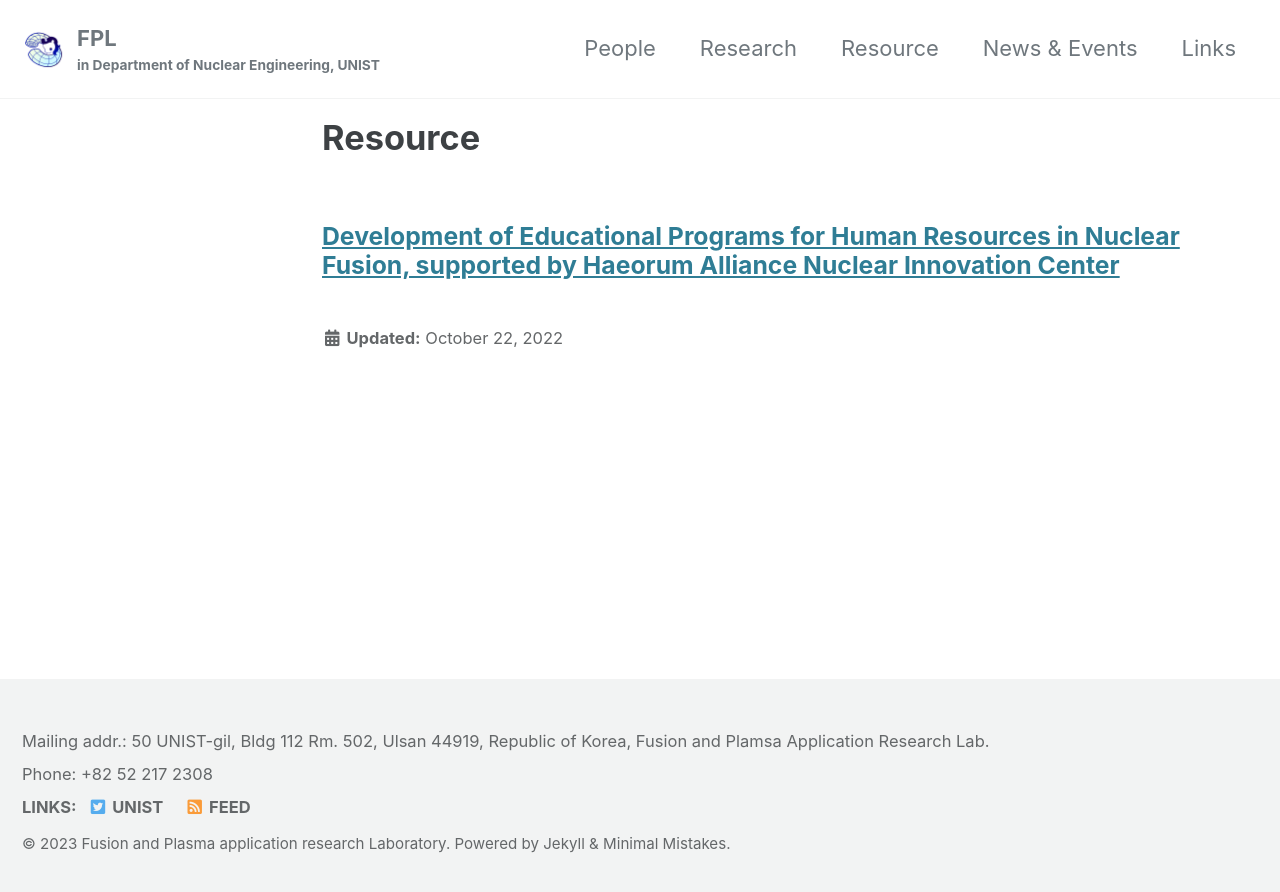
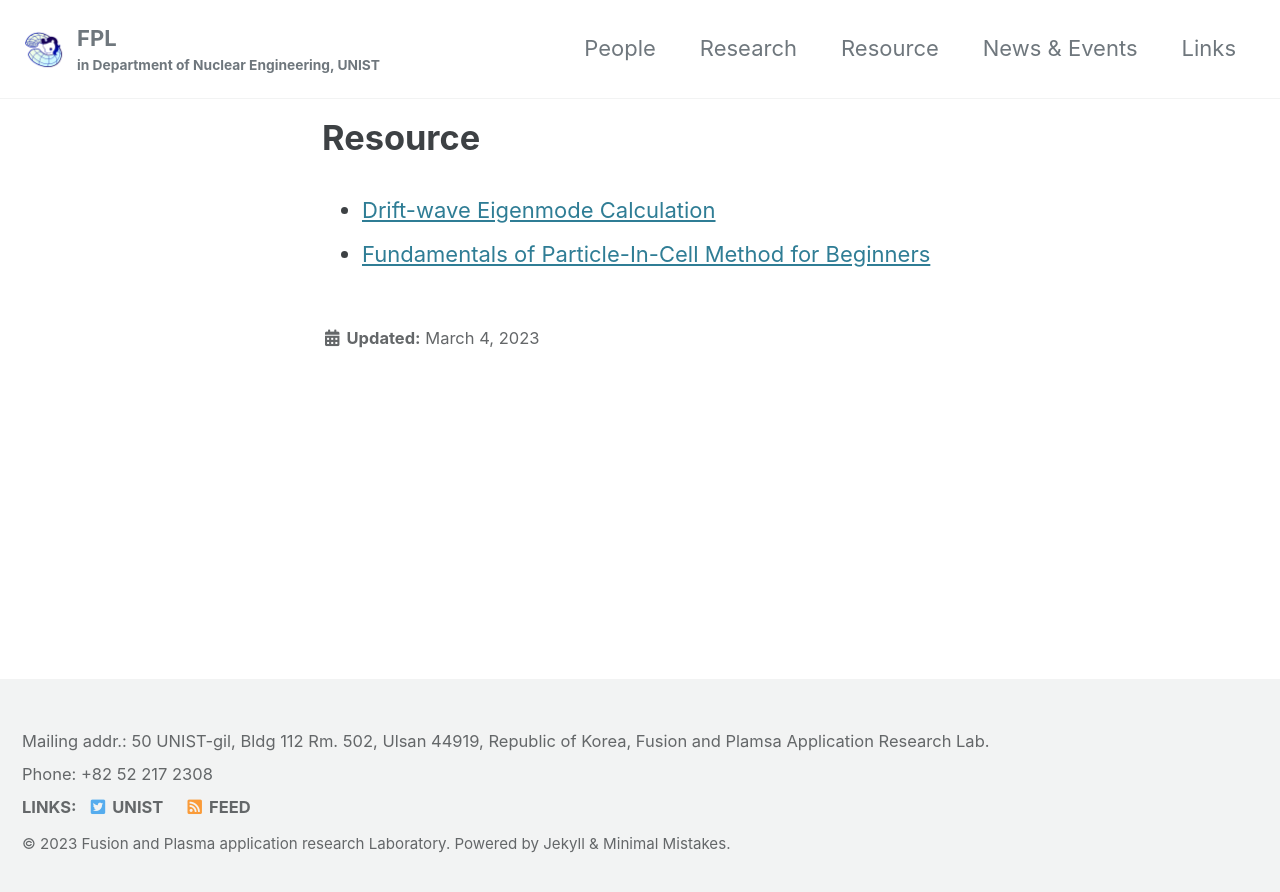
Before and after one commit to UNIST-FPL/unist-fpl.github.io, a Jekyll site: the page built from _pages/resource.md, in a window 1280 px wide. Shown: the top 892 px of the page. Built offline with Jekyll 4.4.1, drawn with Linux system fonts in a browser that asks for light colours; cached includes are drawn as plain includes.

Commit message:
added PIC resource

```diff
--- a/_pages/resource.md
+++ b/_pages/resource.md
@@ -3,7 +3,8 @@ layout: single
 title: "Resource"
 classes: wide
 permalink: /resource/
-date: 2022-10-22T15:51:00+09:00
+date: 2023-03-04T14:00:00+09:00
 ---
 
-### [Development of Educational Programs for Human Resources in Nuclear Fusion, supported by Haeorum Alliance Nuclear Innovation Center](../resource/hanic)
+* [Drift-wave Eigenmode Calculation](https://fplunist.notion.site/Drift-wave-Eigenmode-Calculation-bf8151c52681456184cbda86eae29541)
+* [Fundamentals of Particle-In-Cell Method for Beginners](https://www.notion.so/fplunist/Fundamentals-of-Particle-In-Cell-Method-for-Beginners-a192ace05b644b6da250a9d34e0ef32b)
```
